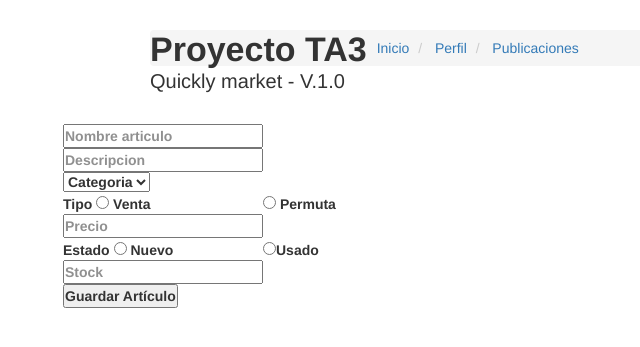
After one commit to manuelgancio/quicklymarket, a PHP site: page /presentacion/publicaciones.php in a window 1280 px wide. The commit adds this page. Shown: the top 347 px of the page, without its empty margins (7-647 px from the left). Run offline with PHP 8.4, Linux system fonts and the light colour scheme; lists and menus that the app fills with data are empty; some libraries are stand-ins or nearby versions.

Commit message:
Busqueda de archivos por nombre. Pantalla publicaciones

```diff
--- a/Clases/articulo.class.php
+++ b/Clases/articulo.class.php
@@ -6,9 +6,9 @@ class articulo
     private $nombre;
     private $descripcion;
     private $categoria;
-    private $tipo; //boolean (venta o permuta)
+    private $tipo; //boolean (venta o permuta) true= venta false=permuta
     private $precio;
-    private $estado; //boolean (nuevo/usado)
+    private $estado; //boolean (nuevo/usado) true= nuevo false= usado
     private $stock;
     private $img;
 
@@ -57,7 +57,7 @@ public function getId(){
 public function getNombre(){
     return $this->nombre;
 }
-public funtion getDescripcion(){
+public function getDescripcion(){
     return $this->descripcion;
 }
 public function getCategoria(){
--- a/index.php
+++ b/index.php
@@ -78,7 +78,10 @@ if(isset($_SESSION['logged']) &&  $_SESSION['logged'] == True){
 			<div class="main">
 
 					<div align="center" id="busquedaInicial">
-					<input class="w3-input" "type="text" name="Busqueda" placeholder="¿Que es lo que desea buscar?" size="80">
+					<form action='logica/procesarBusqueda.php' name='buscarForm' id='buscarForm' method='POST'>
+					<input class="w3-input" type="text" name="Busqueda" id='Busqueda' placeholder="¿Que es lo que desea buscar?" size="80">
+					<input class"w3-input" type="submit" name='btnBuscar' value='BUSCAR'>
+					</form>
 					</div>
 
 				<div id="mi-slider" class="mi-slider">
--- /dev/null
+++ b/persistencia/PersistenciaBusqueda.php
@@ -0,0 +1 @@
+<?php
--- /dev/null
+++ b/presentacion/busqueda.php
@@ -0,0 +1,2 @@
+<?php
+include('../logica/procesarBusqueda');
--- a/presentacion/perfil.php
+++ b/presentacion/perfil.php
@@ -24,7 +24,7 @@ if(isset($_SESSION['logged']) &&  $_SESSION['logged'] == True){
 	<ol class="breadcrumb">
 		<li><a href='../index.php'> Inicio </a></li>
 		<li><a href='#'> Perfil</a></li>
-		<li><a href='#'> Publicaciones </a></li>
+		<li><a href='publicaciones.php'> Publicaciones </a></li>
 	</ol>
     <div>
     <h1>Perfil <?php echo $_SESSION['Correo'];?> <h1>
--- /dev/null
+++ b/presentacion/publicaciones.php
@@ -0,0 +1,105 @@
+<?php
+require_once('../clases/articulo.class.php');
+require_once('../logica/funciones.php');
+?>
+<?php
+session_start();
+if(isset($_SESSION['logged']) &&  $_SESSION['logged'] == True){
+	echo "Bienvenido! " . $_SESSION['Correo'];
+}
+?>
+
+<!DOCTYPE html>
+<html lang="en" class="no-js">
+	<head>
+		<meta charset="UTF-8" />
+		<meta http-equiv="X-UA-Compatible" content="IE=edge,chrome=1">
+		<meta name="viewport" content="width=device-width, initial-scale=1.0">
+		<title>prueba TA3</title>
+		<meta name="description" content="Simple Multi-Item Slider: Category slider with CSS animations" />
+		<meta name="keywords" content="jquery plugin, item slider, categories, apple slider, css animation" />
+		<meta name="author" content="Codrops" />
+		<link rel="shortcut icon" href="../favicon.ico">
+		<link rel="stylesheet" type="text/css" href="../css/style.css" />
+        <script src="js/modernizr.custom.63321.js"></script>
+		<meta name="viewport" content="width=device-width, initial-scale=1">
+		<link rel="stylesheet" href="https://www.w3schools.com/w3css/3/w3.css">
+
+
+        <!-- CSS de Bootstrap -->
+        <link href="../css/bootstrap.min.css" rel="stylesheet" media="screen">
+        <!-- Librería jQuery requerida por los plugins de JavaScript -->
+        <script src="http://code.jquery.com/jquery.js"></script>
+        <!-- Todos los plugins JavaScript de Bootstrap (también puedes incluir archivos JavaScript individuales de los únicos plugins que utilices) -->
+        <script src="../js/bootstrap.min.js"></script>
+        <!-- Referencia a un archivo css propio, donde se realizan las modificaciones css de la página principal -->
+        <link href="../css/starter-template.css" rel="stylesheet">
+        <!-- Nueva librería de jQuery personalizada para interactuar con los elementos de nuestro documento -->
+        <script src="../js/jquery-example.js"></script>
+    </head>
+
+		<div class="container">
+
+			<header class="clearfix">
+				<div id="titulo" class="titulo" >
+					<h1>Proyecto TA3 <span>Quickly market - V.1.0 </span>
+					</h1>
+				</div>
+				<div>
+                <ol class="breadcrumb">
+                    <li><a href='../index.php'> Inicio </a></li>
+                    <li><a href='perfil.php'> Perfil</a></li>
+                    <li><a href='#'> Publicaciones </a></li>
+                </ol>
+                </div>
+			<?php
+				if(isset($_SESSION['logged']) &&  $_SESSION['logged'] == True)
+				{
+					?>
+					<div>
+					<a href='presentacion/perfil.php'>Perfil</a>
+					</div>
+					<div>
+					<a href='presentacion/cerrarSesion.php'>Log out</a>
+					</div>
+
+					<?php
+				}
+				?>
+			</header>
+            <body>
+
+            <form action='' method='POST' id='AltaArticulo'>
+                <table>
+                    <tr>
+                    <th><input type='text' id='nombre' name='nombre' placeholder='Nombre articulo'></th>
+                    </tr><tr>
+                    <th><input type='text' id='descripcion' name='descripcion' placeholder='Descripcion'></th>
+                    </tr><tr>
+                    <th><select id='categoria' name='categoria' placeholder='categoria'>
+                        <option value=''>Categoria</option>
+                    </select>
+                    </th>
+                    </tr><tr>
+                    <th>Tipo <input type="radio" name="Venta" value="true"> Venta</th>
+                    <th><input type="radio" name="Permuta" value="false"> Permuta</th>
+                    </tr><tr>
+                    <th><input type='text'name='Precio' id='Precio' placeholder='Precio'></th>
+                    </tr><tr>
+                    <th>Estado <input type="radio" name="estado" id='estado'value="true"> Nuevo</th>
+                    <th><input type="radio" name="estado" id='estado' value="false">Usado</th>
+                    </tr><tr>
+                    <th><input type='text' id='stock' name='stock' placeholder='Stock'></th>
+                    </tr><tr>
+                    <th><input type='submit' id='btnAltaArticulo' name='btnAltaArticulo' value='Guardar Artículo'></th>
+                    </tr>
+                </table>
+            </form>
+
+
+
+
+
+
+
+            </body>
```
Also changed, not shown: logica/procesarBusqueda.php (added, +98 -0 lines).
